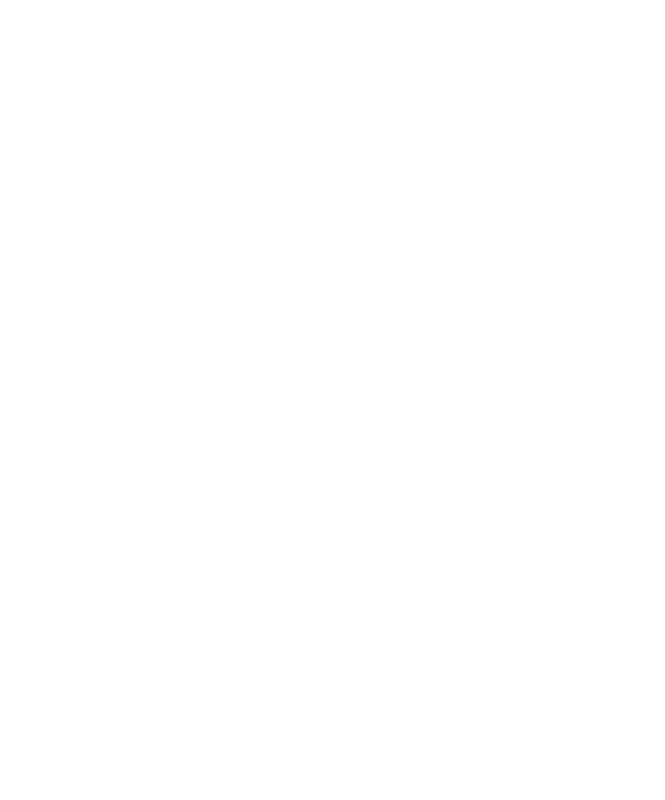
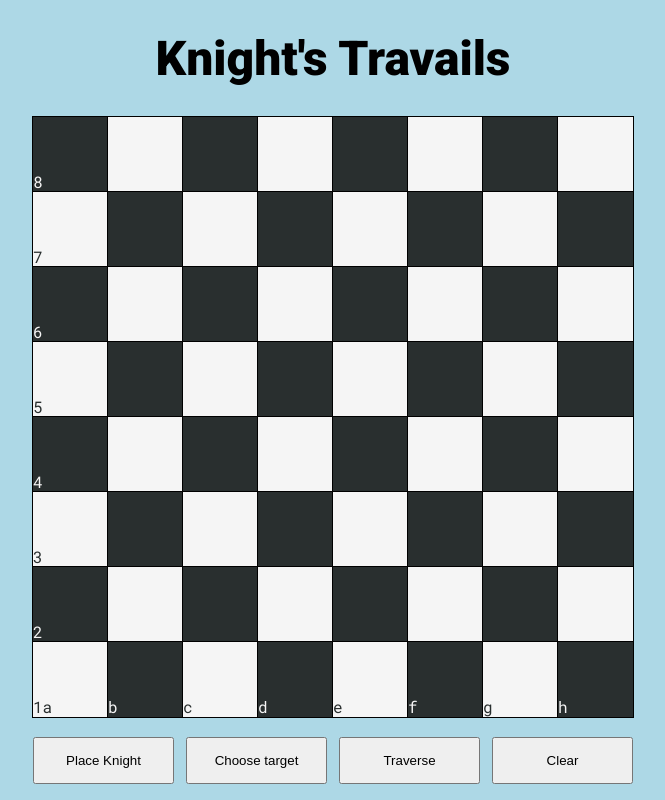
Before and after one commit to FedeLopez17/knights-travails, a website built with webpack: page dist/index.html in a window 1280 px wide. Shown: the whole page, without its empty margins (307-972 px from the left). Built offline with nearby package versions, Linux system fonts and the light colour scheme.

Commit message:
Finish layout

```diff
--- a/src/knights-travails.js
+++ b/src/knights-travails.js
@@ -2,7 +2,7 @@ import allowedMoves from "./allowed-moves.js";
 import Node from "./node.js";
 import Queue from "./queue.js";
 
-function knightMoves(queue, target) {
+export default function knightMoves(queue, target) {
   if (!(queue instanceof Queue)) {
     const startingPoint = queue;
     queue = new Queue();
--- /dev/null
+++ b/src/style.css
@@ -0,0 +1,96 @@
+:root {
+  --cells-white: #f5f5f5;
+  --cells-black: #292f2f;
+  --chess-board-lables-font-size: 22px;
+  font-size: 16px;
+}
+
+body {
+  margin: 0;
+  height: 100vh;
+  display: flex;
+  flex-direction: column;
+  align-items: center;
+  font-family: "Roboto", sans-serif;
+  background-color: lightblue;
+}
+
+h1#title {
+  margin: 30px 0;
+  font-size: 3rem;
+}
+
+main {
+  flex: 1;
+  width: 100%;
+  display: flex;
+  flex-direction: column;
+  justify-content: flex-start;
+  align-items: center;
+  gap: 20px;
+}
+
+#chess-board {
+  aspect-ratio: 1/1;
+  width: min(90vmin, 600px);
+  display: flex;
+}
+
+#chess-board .column {
+  pointer-events: none;
+  flex: 1;
+  display: flex;
+  flex-direction: column;
+}
+
+#chess-board .cell {
+  flex: 1;
+  position: relative;
+  outline: solid 1px black;
+}
+
+#chess-board .cell.white {
+  background-color: var(--cells-white);
+}
+
+#chess-board .cell.black {
+  background-color: var(--cells-black);
+}
+
+#chess-board .label {
+  position: absolute;
+  bottom: 0;
+  margin: 0;
+  font-family: "Roboto Mono", monospace;
+  font-size: 1rem;
+}
+
+#chess-board .cell.white .label {
+  color: var(--cells-black);
+}
+
+#chess-board .cell.black .label {
+  color: var(--cells-white);
+}
+
+#chess-board .cell#column-zero-row-zero .column.label {
+  margin-left: 1ch;
+}
+
+#controls {
+  width: min(90vmin, 600px);
+  display: flex;
+  align-items: center;
+  gap: 2%;
+}
+
+#controls button {
+  flex: 1;
+  aspect-ratio: 3/1;
+}
+
+@media (orientation: portrait), (max-width: 600px) {
+  :root {
+    font-size: 12px;
+  }
+}
--- /dev/null
+++ b/src/user-interface.js
@@ -0,0 +1,76 @@
+import "./style.css";
+import knightMoves from "./knights-travails.js";
+
+// Build chess board:
+
+const chessBoard = document.querySelector("#chess-board");
+
+// Normal chess boards are 8x8
+const CHESSBOARD_WIDTH = 8;
+const CHESSBOARD_HEIGHT = 8;
+
+const COLUMN_COLORS = { even: "white", odd: "black" };
+
+for (let column = 0; column < CHESSBOARD_WIDTH; column++) {
+  const columnSection = document.createElement("section");
+  columnSection.classList.add("column");
+  columnSection.id = column;
+  for (let row = CHESSBOARD_HEIGHT - 1; row >= 0; row--) {
+    const cell = document.createElement("div");
+    cell.classList.add("cell");
+    const cellColor = row % 2 === 0 ? COLUMN_COLORS.even : COLUMN_COLORS.odd;
+    cell.classList.add(cellColor);
+    cell.setAttribute("data-position", JSON.stringify({ x: column, y: row }));
+
+    if (column === 0 && row === 0) {
+      cell.id = "column-zero-row-zero";
+    }
+
+    if (column === 0) {
+      const rowLabel = document.createElement("p");
+      rowLabel.classList.add("row", "label");
+      rowLabel.innerText = row + 1;
+      cell.appendChild(rowLabel);
+    }
+
+    if (row === 0) {
+      const columnLabel = document.createElement("p");
+      columnLabel.classList.add("column", "label");
+      // Here I add column and 97 to get the ascii code of the lower case letters starting from "a", which is how
+      // columns are labeled in chess boards: https://www.asciitable.com/
+      columnLabel.innerText = String.fromCharCode(column + 97);
+      cell.appendChild(columnLabel);
+    }
+
+    columnSection.appendChild(cell);
+  }
+  chessBoard.appendChild(columnSection);
+  // swap the colours
+  let temporary = COLUMN_COLORS.even;
+  COLUMN_COLORS.even = COLUMN_COLORS.odd;
+  COLUMN_COLORS.odd = temporary;
+}
+
+// Build buttons:
+
+const controls = document.querySelector("#controls");
+
+const placeKnightButton = document.createElement("button");
+placeKnightButton.id = "place-knight";
+placeKnightButton.innerText = "Place Knight";
+controls.appendChild(placeKnightButton);
+
+const chooseTargetButton = document.createElement("button");
+chooseTargetButton.id = "choose-target";
+chooseTargetButton.innerText = "Choose target";
+controls.appendChild(chooseTargetButton);
+
+const traverseButton = document.createElement("button");
+traverseButton.id = "traverse";
+traverseButton.innerText = "Traverse";
+controls.appendChild(traverseButton);
+
+const clearButton = document.createElement("button");
+clearButton.id = "clear";
+clearButton.innerText = "Clear";
+controls.appendChild(clearButton);
--- a/webpack.config.js
+++ b/webpack.config.js
@@ -2,7 +2,7 @@ const path = require("path");
 
 module.exports = {
   mode: "development",
-  entry: "./src/knights-travails.js",
+  entry: "./src/user-interface.js",
   output: {
     filename: "main.js",
     path: path.resolve(__dirname, "dist"),
```
Also changed, not shown: dist/index.html, dist/main.js.
